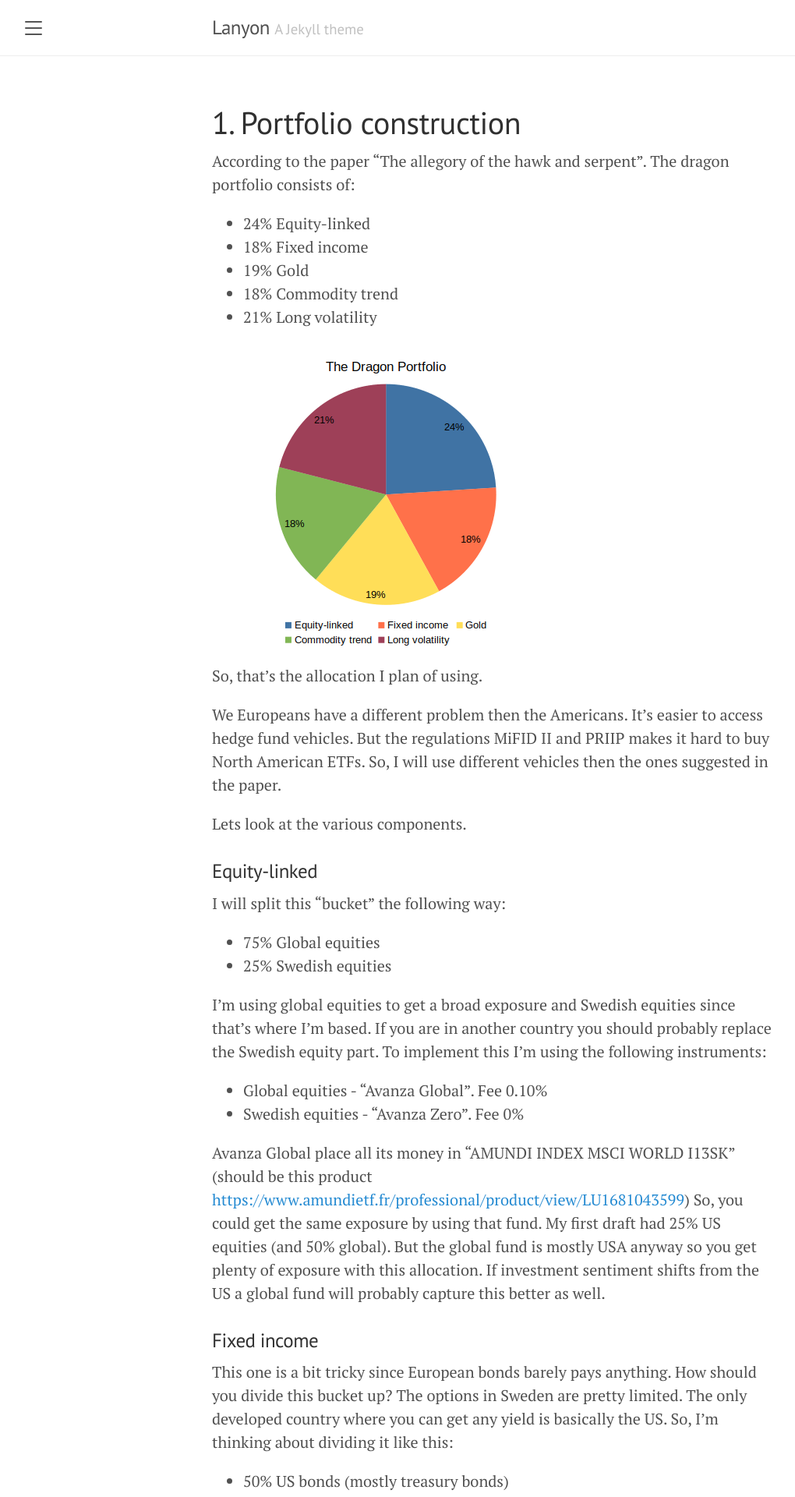
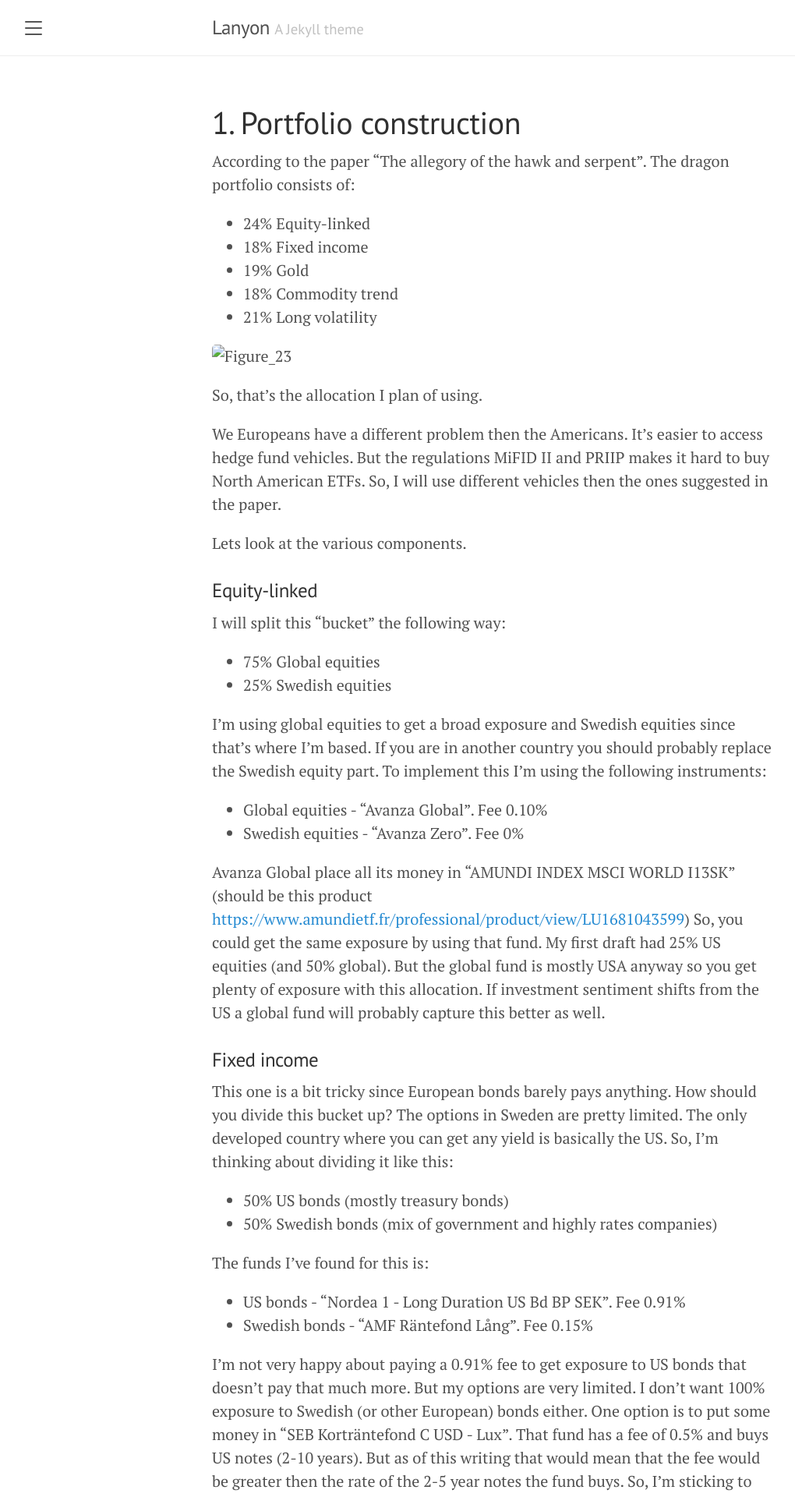
Before and after one commit to DriftwoodPalace/Dragon-Portfolio, a Jekyll site: the page built from portfolio-construction.md, in a window 1280 px wide. Shown: the top 1920 px of the page at 78% size, without its empty margins (8-1028 px from the left). Built offline with Jekyll 4.4.1, drawn with Linux system fonts in a browser that asks for light colours.

Commit message:
Change link

```diff
--- a/portfolio-construction.md
+++ b/portfolio-construction.md
@@ -11,7 +11,7 @@ According to the paper "The allegory of the hawk and serpent". The dragon portfo
 * 18% Commodity trend
 * 21% Long volatility
 
-![Figure_23](/assets/Figure_23.png)
+![Figure_23](/_site/assets/Figure_23.png)
 
 
 So, that's the allocation I plan of using.
```
